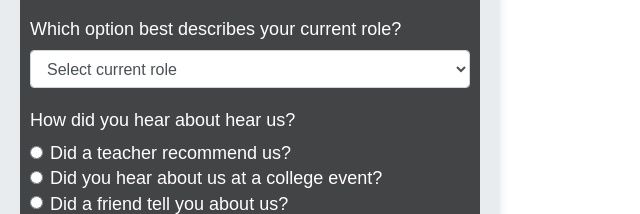
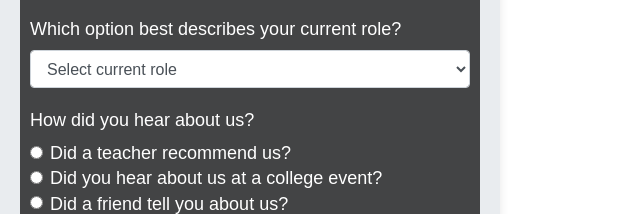
Before and after one commit to chinnisowmya/HTML_PROJECTS, a plain HTML site: page index.html in a window 1280 px wide. Shown: the part 818-1032 px from the top of the page, 390-1030 px from the left. Drawn offline with nearby package versions, Linux system fonts and the light colour scheme.

Commit message:
Update index.html

```diff
--- a/index.html
+++ b/index.html
@@ -186,7 +186,7 @@
               </div>
 
             <div class="form-group" >
-                <label for="phone">How did you hear about hear us?</label>
+                <label for="phone">How did you hear about us?</label>
                 <div class="form-check">
                     <input class="form-check-input" type="radio" name="exampleRadios"
                         value="option2">
```
